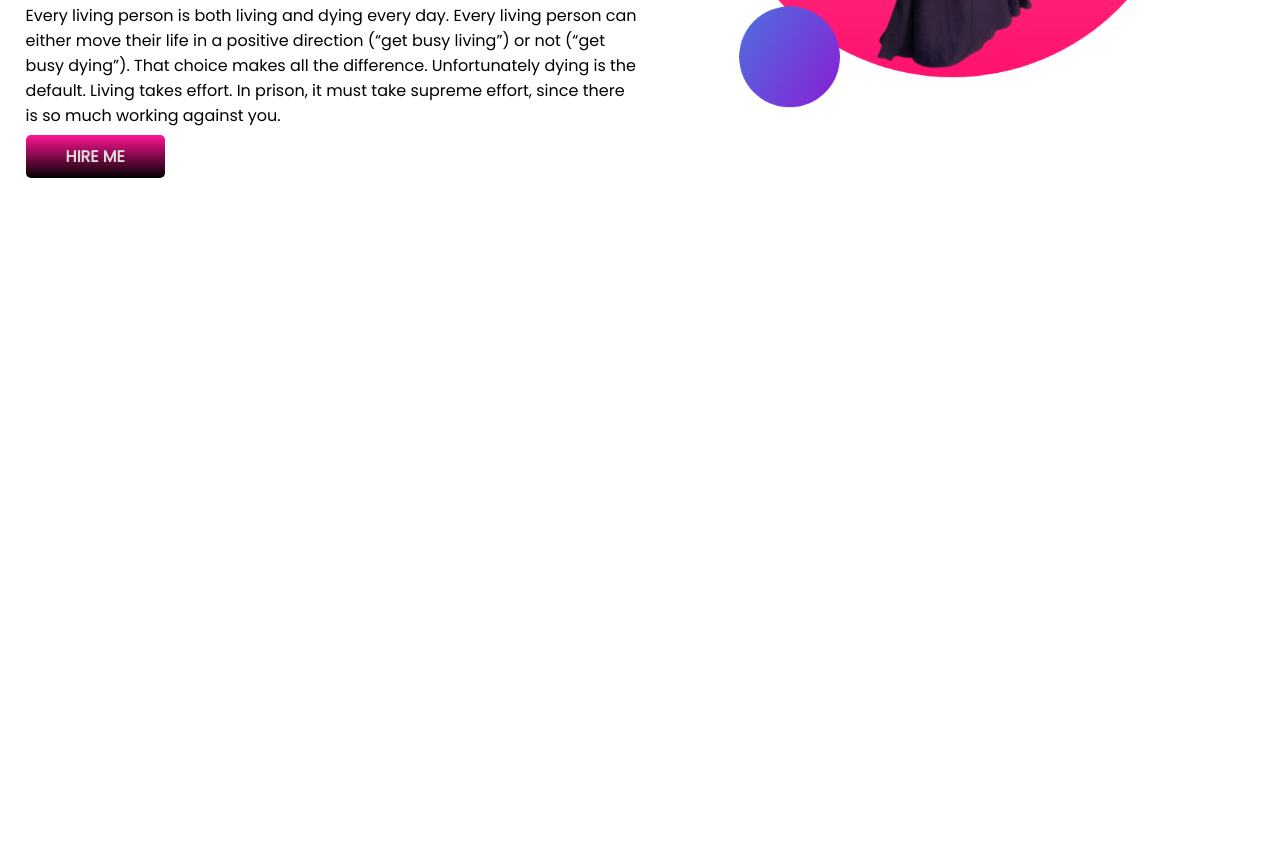
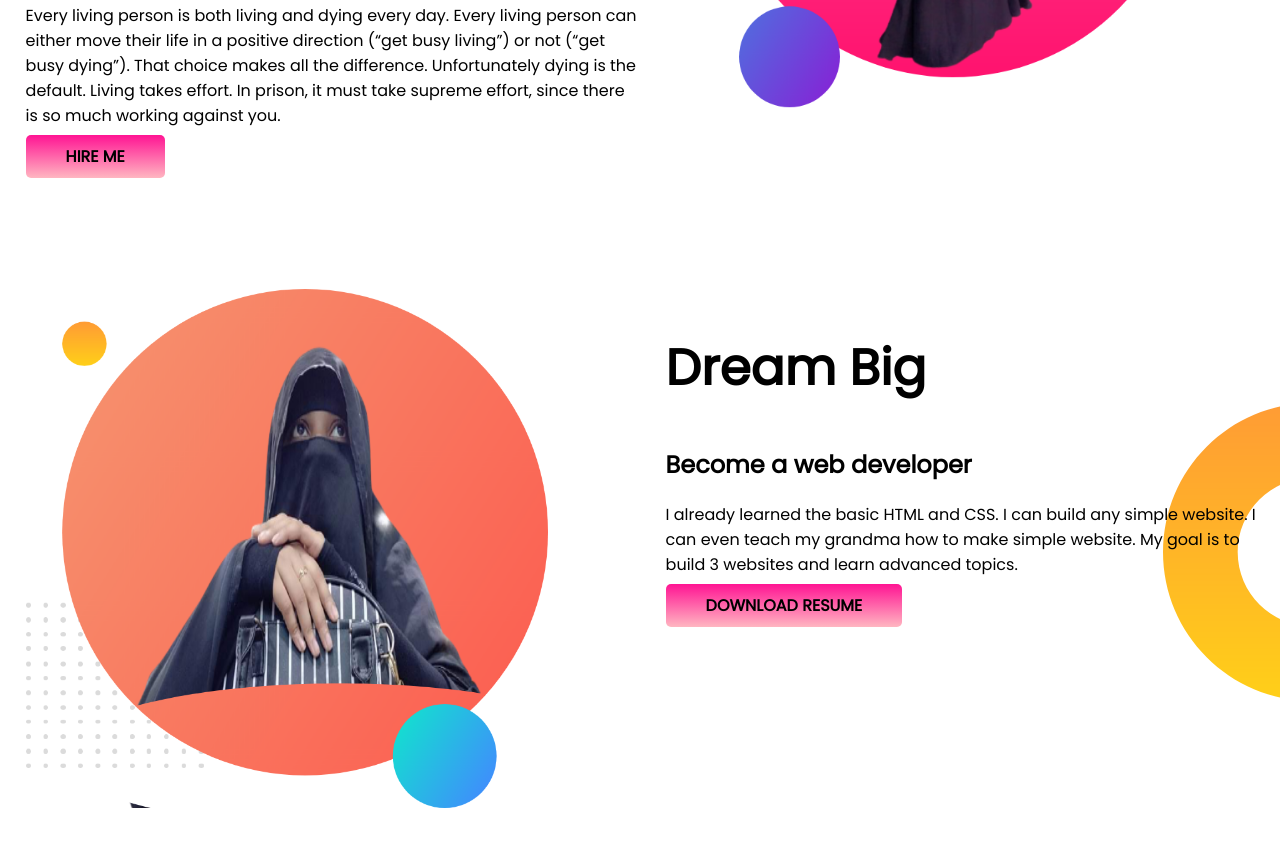
Before and after one commit to fatematuzjohora/developer-portfolio, a plain HTML site: page index.html in a window 1280 px wide. Shown: the part 394-1240 px from the top of the page. Before the commit the page ends 800 px from the top, so only its background shows below. Drawn offline with Linux system fonts and the light colour scheme.

Commit message:
dream big

```diff
--- a/index.html
+++ b/index.html
@@ -28,6 +28,20 @@
         </div>
         <div class="half-width"><img src="images/my pic.png" alt=""></div>
     </section>
+    <section class="dream-big">
+        <div class="half-width">
+            <img src="images/new borka.png" alt="">
+        </div>
+        <div class="half-width">
+            <h1>Dream Big</h1>
+            <h2>Become a web developer</h2>
+            <p>I already learned the basic HTML and CSS. I can build any simple website. I can even teach my grandma how
+                to make simple website. My goal is to build 3 websites and learn advanced topics.</p>
+            <a class="link-button" target="_blank" href="https://www.linkedin.com/feed/?trk=onboarding-landing">DOWNLOAD
+                RESUME</a>
+        </div>
+
+    </section>
 
 </body>
 
--- a/style.css
+++ b/style.css
@@ -10,6 +10,7 @@
 }
 section{
     display: flex;
+    margin-bottom: 120px;
 }
 .half-width{
     width: 50%;
@@ -20,9 +21,9 @@
 }
 .link-button{
     text-decoration: none;
-    background-image: linear-gradient(deeppink, black);
+    background-image: linear-gradient(deeppink, lightpink);
     padding: 10px 40px;
-    color: gainsboro;
+    color: black;
     font-weight: 700;
     border-radius: 5px;
 }
@@ -30,3 +31,8 @@
     background-image: url(images/top-banner.png);
     background-repeat: no-repeat;
 }
+.dream-big{
+    background-image: url(images/dream-bg.png);
+    background-repeat: no-repeat;
+    background-position: right;
+}
```
Also changed, not shown: images/new borka.png (added).
